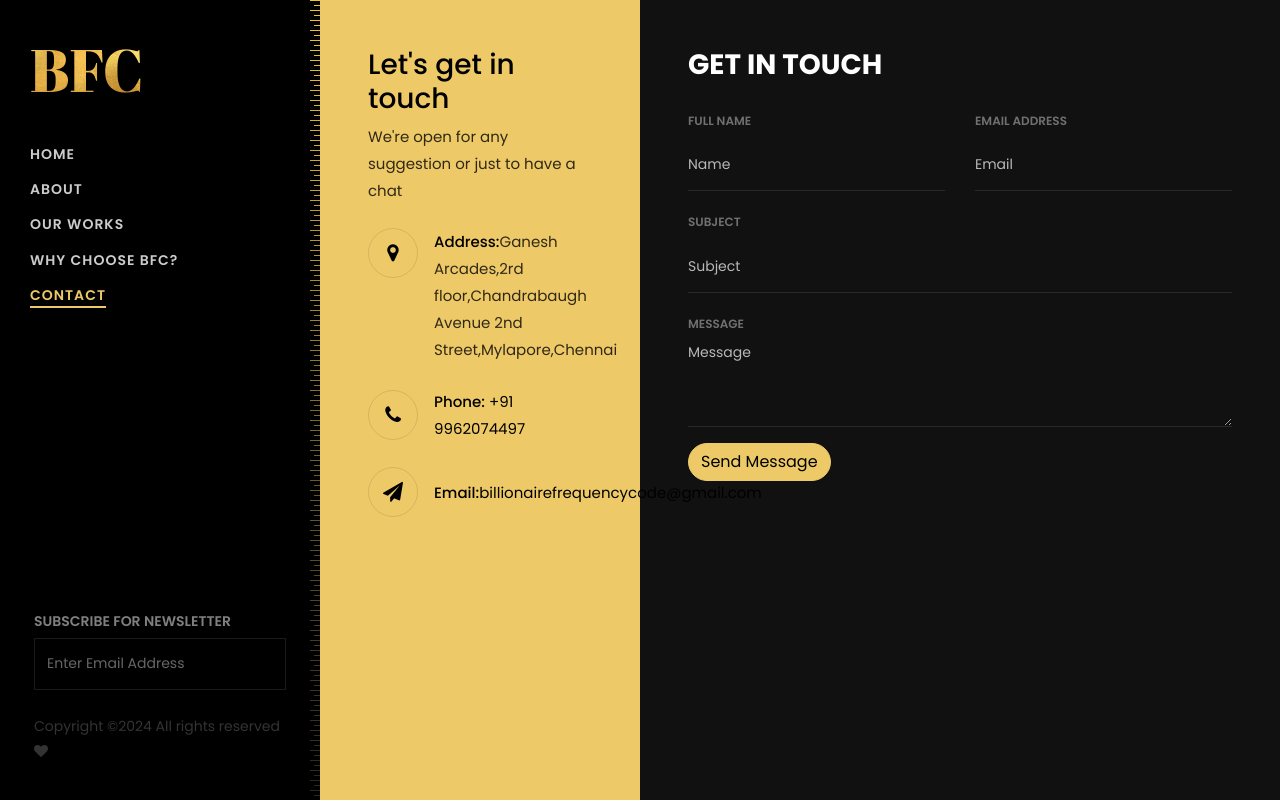
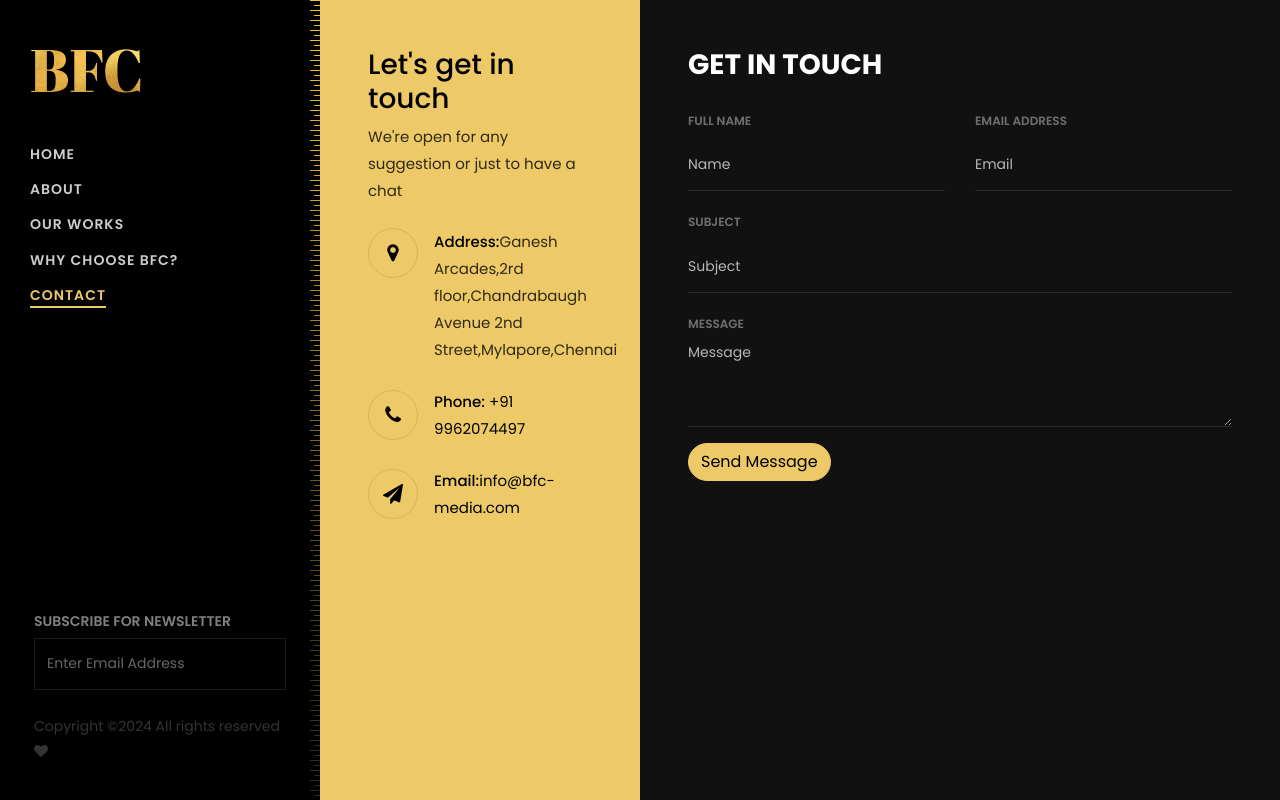
Before and after one commit to Root01AK/BFC, a Django app: page /contact/ in a window 1280 px wide. Run offline with Django 5.2, Linux system fonts and the light colour scheme; some libraries are stand-ins or nearby versions.

Commit message:
Update contact.html

```diff
--- a/bfc/Templates/contact.html
+++ b/bfc/Templates/contact.html
@@ -125,7 +125,7 @@
 											<span class="fa fa-paper-plane"></span>
 										</div>
 										<div class="text pl-3">
-											<p><span>Email:</span><a href="mailto:billionairefrequencycodemedia@gmail.com">billionairefrequencycode@gmail.com</a></p>
+											<p><span>Email:</span><a href="mailto:info@bfc-media.com">info@bfc-media.com</a></p>
 										</div>
 									</div>
 								</div>
```
